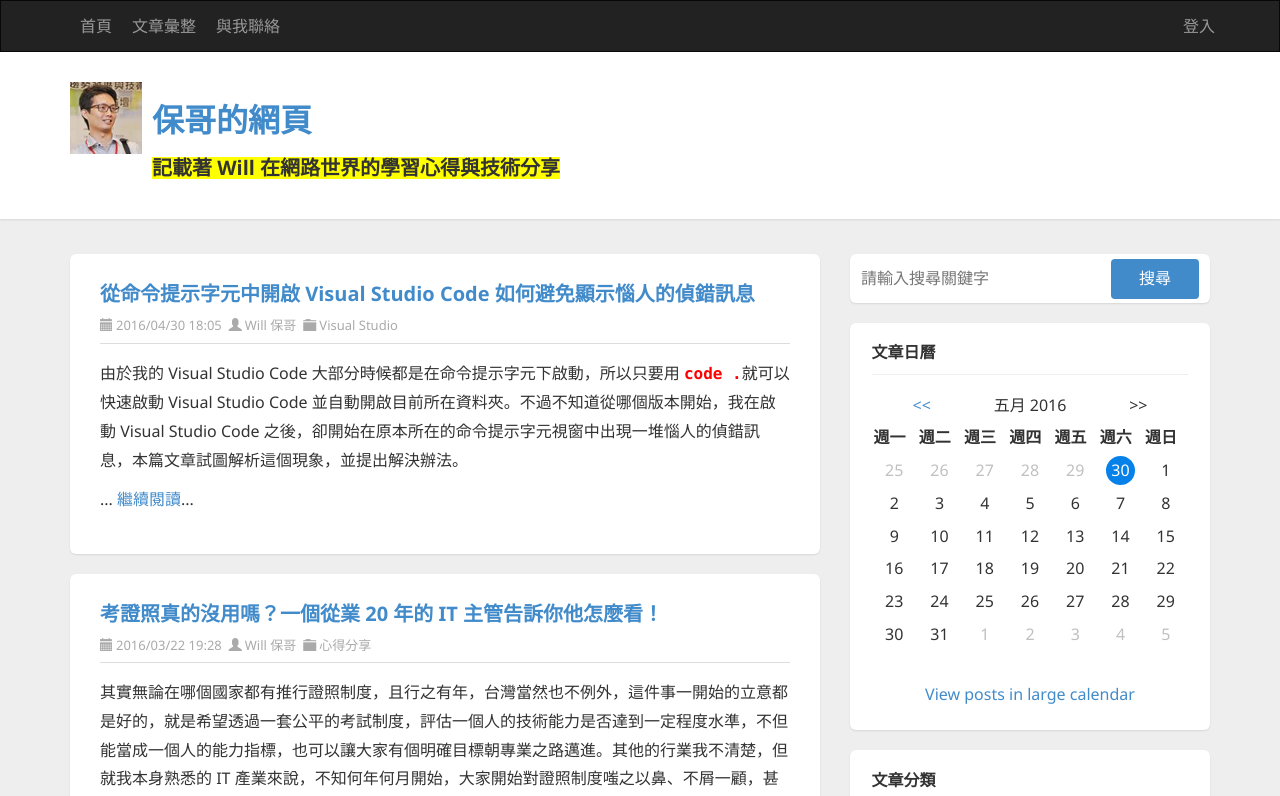
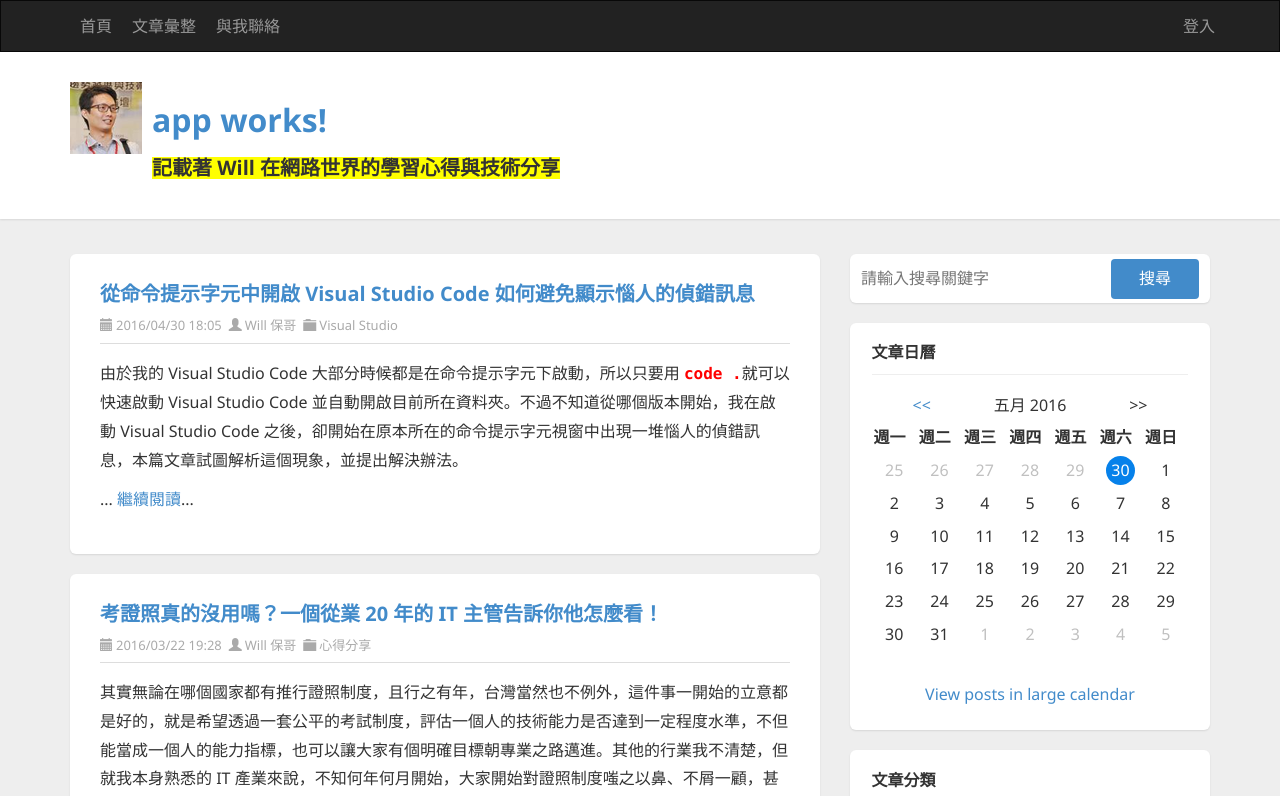
Before and after one commit to PaulHuang1/demo1, an Angular app: page / in a window 1280 px wide. Shown: the top 796 px of the page. Built offline with nearby package versions, Linux system fonts and the light colour scheme.

Commit message:
12 練習 Angular 元件通訊：透過 @Input() 宣告傳入屬性

```diff
--- a/src/app/app.component.html
+++ b/src/app/app.component.html
@@ -1,4 +1,4 @@
-<app-header>  </app-header>
+<app-header [title]="title">  </app-header>
 
     <!-- CONTAINER START-->
     <section class="container">
--- a/src/app/header/header.component.ts
+++ b/src/app/header/header.component.ts
@@ -1,5 +1,4 @@
-import { Title } from '@angular/platform-browser/platform-browser';
-import { Component, OnInit } from '@angular/core';
+import { Component, OnInit, Input, Output } from '@angular/core';
 
 @Component({
   selector: 'app-header',
@@ -8,6 +7,7 @@ import { Component, OnInit } from '@angular/core';
 })
 export class HeaderComponent implements OnInit {
 
+  @Input()
   title = "保哥的網頁";
 
   constructor() { }
@@ -24,6 +24,7 @@ export class HeaderComponent implements OnInit {
     console.log(evt.clientX);
   }
 
+
   is_h3_highlight = false;
 
   getStyle(){
```
